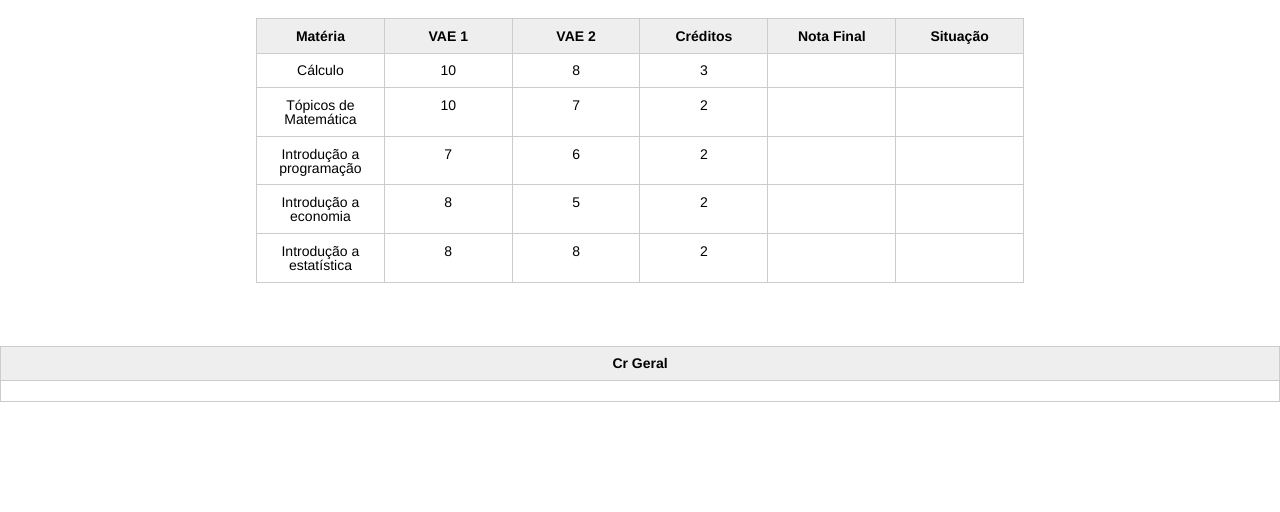
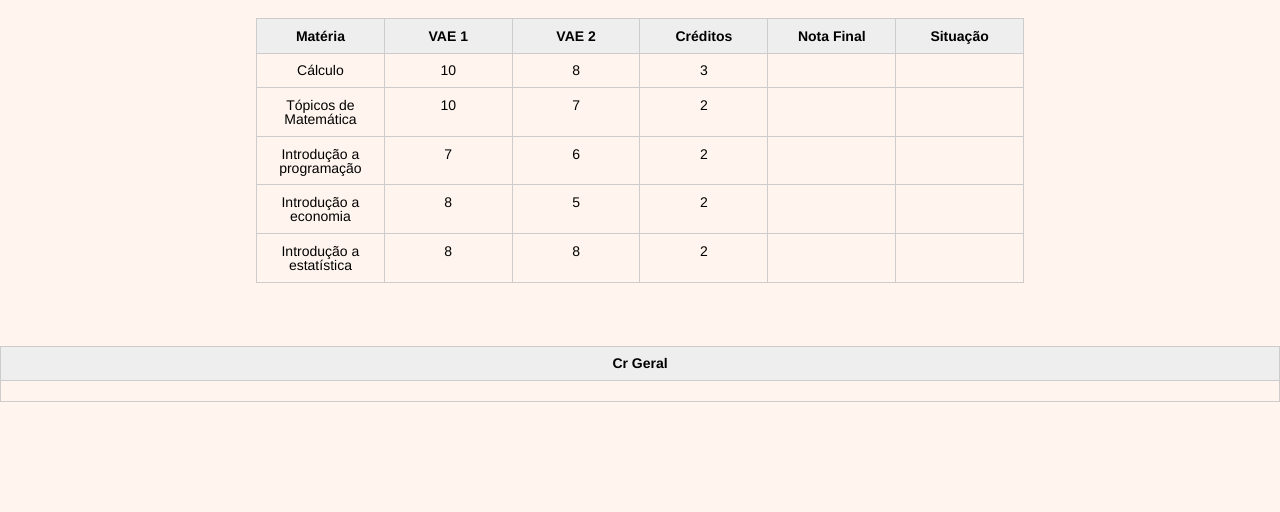
Before and after one commit to LDirk/Notas_JS, a plain HTML site: page Calc_notas/index.html in a window 1280 px wide. Shown: the part 123-635 px from the top of the page. Drawn offline with Linux system fonts and the light colour scheme; a script that the page names is missing.

Commit message:
Update index.css

```diff
--- a/Calc_notas/css/index.css
+++ b/Calc_notas/css/index.css
@@ -5,6 +5,7 @@
 body{
 	font-family: "Helvetica Neue", "Helvetica", Helvetica, Arial, sans-serif;
 	font-size: 14px;
+	background-color: Seashell;
 }
 
 header{
```
